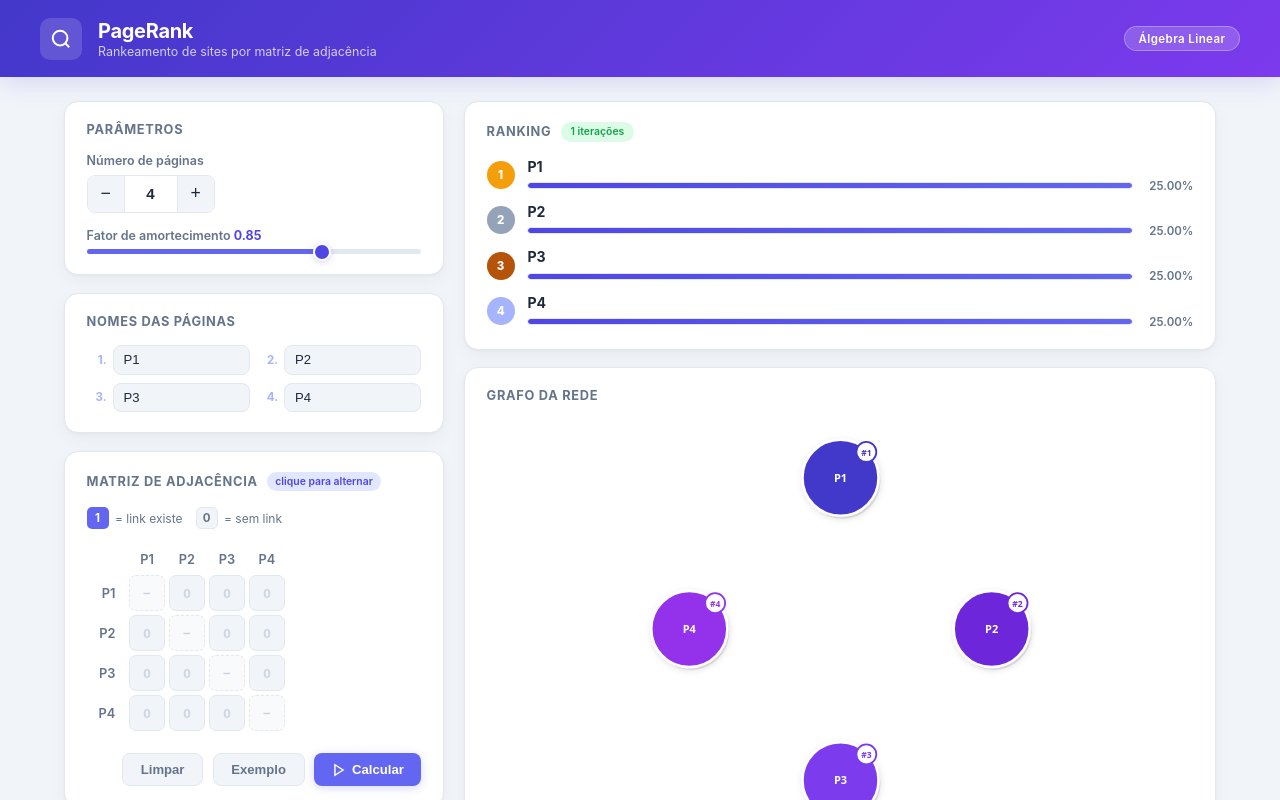
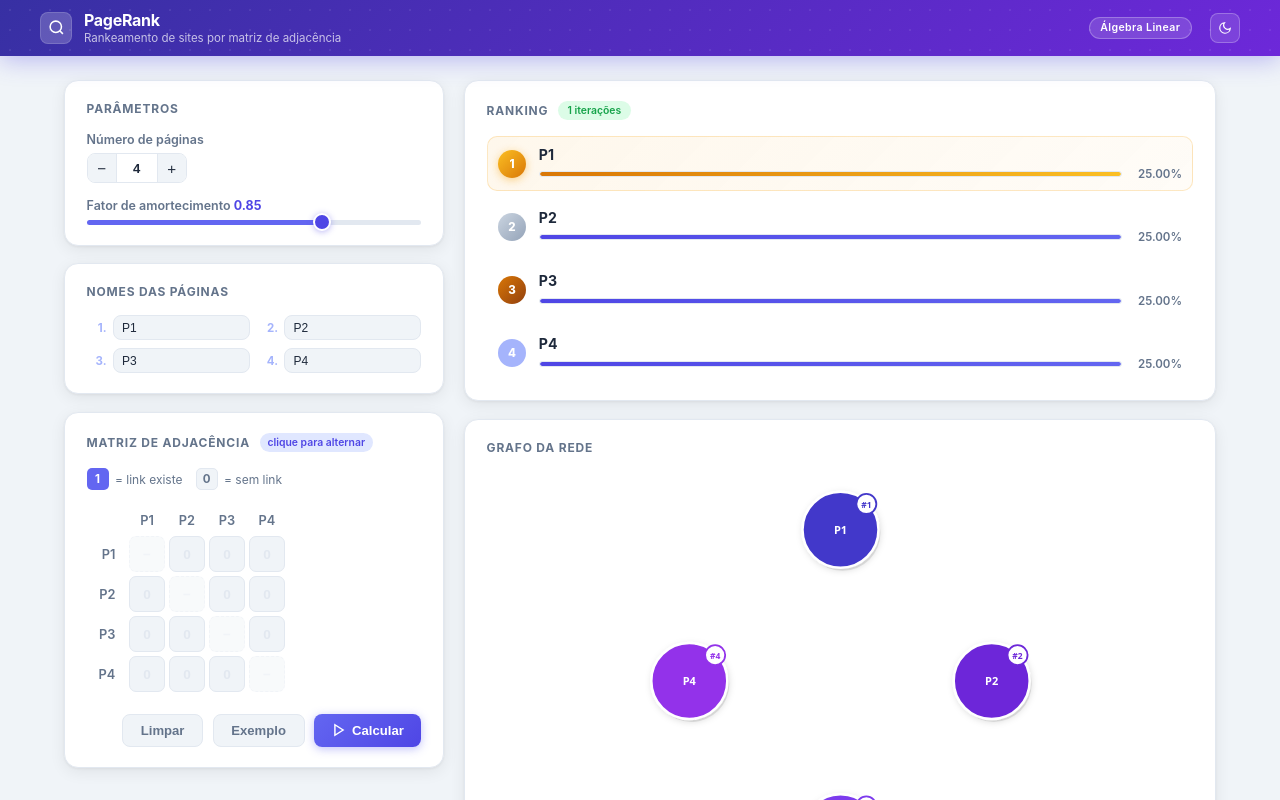
Before and after one commit to guimaiaa/web-ranking, a plain HTML site: page index.html in a window 1280 px wide. Both pictures are taken after a click on the button "Calcular". Shown: the top 800 px of the page. Drawn offline with Linux system fonts and the light colour scheme.

Commit message:
add night mode and adjust spacing

```diff
--- a/app.js
+++ b/app.js
@@ -151,7 +151,7 @@ function renderRanking(scores, iterations) {
 
   indexed.forEach((entry, pos) => {
     const li = document.createElement('li');
-    li.className = 'rank-item';
+    li.className = pos === 0 ? 'rank-item rank-first' : 'rank-item';
     li.style.animationDelay = `${pos * 60}ms`;
 
     const posClass = pos === 0 ? 'gold' : pos === 1 ? 'silver' : pos === 2 ? 'bronze' : 'other';
@@ -165,7 +165,7 @@ function renderRanking(scores, iterations) {
           <div class="rank-bar-bg">
             <div class="rank-bar" style="width:0%" data-pct="${pct}"></div>
           </div>
-          <div class="rank-score">${(entry.s * 100).toFixed(2)}%</div>
+          <div class="rank-score" data-score="${(entry.s * 100).toFixed(6)}">0.00%</div>
         </div>
       </div>
     `;
@@ -175,6 +175,17 @@ function renderRanking(scores, iterations) {
   requestAnimationFrame(() => {
     document.querySelectorAll('.rank-bar').forEach(bar => {
       bar.style.width = bar.dataset.pct + '%';
+    });
+    document.querySelectorAll('.rank-score').forEach(el => {
+      const target = parseFloat(el.dataset.score);
+      const t0 = performance.now();
+      const dur = 750;
+      (function tick(now) {
+        const p = Math.min((now - t0) / dur, 1);
+        const ease = 1 - Math.pow(1 - p, 3);
+        el.textContent = (target * ease).toFixed(2) + '%';
+        if (p < 1) requestAnimationFrame(tick);
+      })(t0);
     });
   });
 }
@@ -198,6 +209,8 @@ function drawGraph(scores) {
   const cy     = H / 2;
   const radius = Math.min(W, H) * 0.36;
 
+  svg.style.opacity = '0';
+  svg.style.transition = 'opacity .5s ease';
   svg.innerHTML = '';
 
   const pos = Array.from({ length: n }, (_, i) => {
@@ -267,6 +280,7 @@ function drawGraph(scores) {
 
     svg.appendChild(g);
   }
+  requestAnimationFrame(() => requestAnimationFrame(() => { svg.style.opacity = '1'; }));
 }
 
 function drawEdge(svg, from, to, r1, r2, bidir) {
@@ -376,6 +390,16 @@ document.addEventListener('DOMContentLoaded', () => {
   slider.addEventListener('input', updateSlider);
   updateSlider();
 
+  const themeBtn = document.getElementById('btn-theme');
+  const root = document.documentElement;
+  function setTheme(dark) {
+    root.setAttribute('data-theme', dark ? 'dark' : '');
+    localStorage.setItem('pr-theme', dark ? 'dark' : 'light');
+  }
+  const saved = localStorage.getItem('pr-theme');
+  setTheme(saved ? saved === 'dark' : window.matchMedia('(prefers-color-scheme: dark)').matches);
+  themeBtn.addEventListener('click', () => setTheme(root.getAttribute('data-theme') !== 'dark'));
+
   document.getElementById('btn-clear').addEventListener('click', () => {
     adj = Array.from({ length: n }, () => new Array(n).fill(0));
     renderMatrix();
--- a/index.html
+++ b/index.html
@@ -20,6 +20,18 @@
         <p>Rankeamento de sites por matriz de adjacência</p>
       </div>
       <div class="badge">Álgebra Linear</div>
+      <button id="btn-theme" class="theme-toggle" aria-label="Alternar tema">
+        <svg class="icon-moon" viewBox="0 0 24 24" fill="none" stroke="currentColor" stroke-width="2">
+          <path d="M21 12.79A9 9 0 1 1 11.21 3 7 7 0 0 0 21 12.79z"/>
+        </svg>
+        <svg class="icon-sun" viewBox="0 0 24 24" fill="none" stroke="currentColor" stroke-width="2">
+          <circle cx="12" cy="12" r="5"/>
+          <line x1="12" y1="1" x2="12" y2="3"/><line x1="12" y1="21" x2="12" y2="23"/>
+          <line x1="4.22" y1="4.22" x2="5.64" y2="5.64"/><line x1="18.36" y1="18.36" x2="19.78" y2="19.78"/>
+          <line x1="1" y1="12" x2="3" y2="12"/><line x1="21" y1="12" x2="23" y2="12"/>
+          <line x1="4.22" y1="19.78" x2="5.64" y2="18.36"/><line x1="18.36" y1="5.64" x2="19.78" y2="4.22"/>
+        </svg>
+      </button>
     </div>
   </header>
 
--- a/style.css
+++ b/style.css
@@ -5,14 +5,25 @@
   --p-dark: #4f46e5;
   --p-dim:  #e0e7ff;
   --p-mid:  #a5b4fc;
-  --bg:     #f1f5f9;
+  --bg:     #f0f4f8;
   --card:   #ffffff;
   --text:   #1e293b;
   --muted:  #64748b;
   --border: #e2e8f0;
-  --sh:     0 1px 3px #0000000a, 0 6px 18px #0000000a;
+  --sh:     0 1px 3px rgba(0,0,0,.06), 0 4px 16px rgba(0,0,0,.07);
   --r:      14px;
   --r-sm:   8px;
+}
+
+:root[data-theme="dark"] {
+  --bg:     #0d1117;
+  --card:   #161b22;
+  --text:   #cdd9e5;
+  --muted:  #768390;
+  --border: #30363d;
+  --p-dim:  rgba(99,102,241,.12);
+  --p-mid:  #818cf8;
+  --sh:     0 1px 4px rgba(0,0,0,.4), 0 4px 20px rgba(0,0,0,.35);
 }
 
 body {
@@ -20,46 +31,76 @@ body {
   background: var(--bg);
   color: var(--text);
   min-height: 100vh;
-  font-size: 14px;
+  font-size: 13px;
+  transition: background .25s ease, color .25s ease;
 }
 
 header {
-  background: linear-gradient(135deg, #4338ca 0%, #7c3aed 100%);
+  background: linear-gradient(135deg, #3730a3 0%, #6d28d9 100%);
   color: #fff;
-  padding: 1.1rem 2rem;
-  box-shadow: 0 4px 24px #4f46e530;
+  padding: 0.65rem 2rem;
+  box-shadow: 0 4px 24px rgba(79,70,229,.35);
   position: sticky;
   top: 0;
   z-index: 100;
+  overflow: hidden;
+}
+header::before {
+  content: '';
+  position: absolute;
+  inset: 0;
+  background-image: radial-gradient(circle, rgba(255,255,255,.08) 1px, transparent 1px);
+  background-size: 20px 20px;
+  pointer-events: none;
 }
 .header-inner {
   display: flex;
   align-items: center;
-  gap: 1rem;
+  gap: .75rem;
   max-width: 1200px;
   margin: 0 auto;
+  position: relative;
 }
 .logo {
-  background: rgba(255,255,255,.15);
-  border-radius: 10px;
-  width: 42px; height: 42px;
+  background: rgba(255,255,255,.2);
+  border-radius: 8px;
+  width: 32px; height: 32px;
   display: flex; align-items: center; justify-content: center;
   flex-shrink: 0;
+  border: 1px solid rgba(255,255,255,.15);
 }
-.logo svg { width: 22px; height: 22px; }
-header h1 { font-size: 1.25rem; font-weight: 700; letter-spacing: -.3px; }
-header p  { font-size: .78rem; opacity: .75; margin-top: 1px; }
+.logo svg { width: 17px; height: 17px; }
+header h1 { font-size: 1rem; font-weight: 700; letter-spacing: -.3px; }
+header p  { font-size: .72rem; opacity: .7; margin-top: 1px; }
 .badge {
   margin-left: auto;
-  background: rgba(255,255,255,.18);
-  border: 1px solid rgba(255,255,255,.3);
+  background: rgba(255,255,255,.15);
+  border: 1px solid rgba(255,255,255,.25);
   border-radius: 20px;
-  padding: .3rem .85rem;
-  font-size: .72rem;
+  padding: .2rem .65rem;
+  font-size: .66rem;
   font-weight: 600;
   letter-spacing: .4px;
   white-space: nowrap;
 }
+
+.theme-toggle {
+  width: 30px; height: 30px;
+  border-radius: 8px;
+  border: 1px solid rgba(255,255,255,.25);
+  background: rgba(255,255,255,.12);
+  color: #fff;
+  cursor: pointer;
+  display: flex; align-items: center; justify-content: center;
+  margin-left: .4rem;
+  flex-shrink: 0;
+  transition: background .15s;
+}
+.theme-toggle:hover { background: rgba(255,255,255,.25); }
+.theme-toggle svg { width: 14px; height: 14px; }
+.theme-toggle .icon-sun  { display: none; }
+:root[data-theme="dark"] .theme-toggle .icon-moon { display: none; }
+:root[data-theme="dark"] .theme-toggle .icon-sun  { display: block; }
 
 main {
   display: grid;
@@ -78,12 +119,13 @@ main {
   box-shadow: var(--sh);
   padding: 1.25rem 1.35rem;
   border: 1px solid var(--border);
+  transition: background .25s ease, border-color .25s ease, box-shadow .25s ease;
 }
 .card-title {
-  font-size: .8rem;
+  font-size: .75rem;
   font-weight: 700;
   text-transform: uppercase;
-  letter-spacing: .7px;
+  letter-spacing: .8px;
   color: var(--muted);
   margin-bottom: 1rem;
   display: flex;
@@ -100,6 +142,7 @@ main {
   letter-spacing: 0;
   font-weight: 600;
 }
+:root[data-theme="dark"] .hint-tag { color: var(--p-mid); }
 
 .field {
   display: flex;
@@ -114,6 +157,7 @@ main {
   color: var(--muted);
 }
 .field em { color: var(--p-dark); font-style: normal; font-weight: 700; }
+:root[data-theme="dark"] .field em { color: var(--p-mid); }
 
 .stepper {
   display: flex;
@@ -122,34 +166,38 @@ main {
   border-radius: var(--r-sm);
   overflow: hidden;
   width: fit-content;
+  transition: border-color .25s;
 }
 .stepper button {
   background: var(--bg);
   border: none;
-  width: 36px; height: 36px;
-  font-size: 1.1rem;
+  width: 28px; height: 28px;
+  font-size: .95rem;
   cursor: pointer;
   color: var(--text);
-  transition: background .15s;
+  transition: background .15s, color .15s;
 }
 .stepper button:hover { background: var(--p-dim); color: var(--p-dark); }
 .stepper input[type=number] {
-  width: 54px; height: 36px;
+  width: 42px; height: 28px;
   border: none;
   border-left: 1.5px solid var(--border);
   border-right: 1.5px solid var(--border);
   text-align: center;
-  font-size: .95rem;
+  font-size: .82rem;
   font-weight: 700;
   color: var(--text);
+  background: var(--card);
   -moz-appearance: textfield;
   outline: none;
+  transition: background .25s, color .25s, border-color .25s;
 }
 .stepper input[type=number]::-webkit-inner-spin-button,
 .stepper input[type=number]::-webkit-outer-spin-button { -webkit-appearance: none; }
 
 input[type=range] {
   -webkit-appearance: none;
+  width: 100%;
   height: 5px;
   border-radius: 3px;
   background: linear-gradient(to right, var(--p) 0%, var(--p) var(--pct, 85%), var(--border) var(--pct, 85%));
@@ -161,9 +209,10 @@ input[type=range]::-webkit-slider-thumb {
   width: 18px; height: 18px;
   border-radius: 50%;
   background: var(--p-dark);
-  border: 2.5px solid #fff;
-  box-shadow: 0 1px 6px #4f46e540;
+  border: 2.5px solid var(--card);
+  box-shadow: 0 1px 6px rgba(79,70,229,.4);
   cursor: pointer;
+  transition: background .15s;
 }
 
 .names-grid {
@@ -188,17 +237,17 @@ input[type=range]::-webkit-slider-thumb {
   width: 100%;
   border: 1.5px solid var(--border);
   border-radius: var(--r-sm);
-  padding: .4rem .6rem;
-  font-size: .82rem;
+  padding: .28rem .5rem;
+  font-size: .75rem;
   color: var(--text);
+  background: var(--bg);
   outline: none;
-  transition: border-color .15s, box-shadow .15s;
-  background: var(--bg);
+  transition: border-color .15s, box-shadow .15s, background .25s, color .25s;
 }
 .name-input-wrap input:focus {
   border-color: var(--p);
-  box-shadow: 0 0 0 3px #6366f120;
-  background: #fff;
+  box-shadow: 0 0 0 3px rgba(99,102,241,.15);
+  background: var(--card);
 }
 
 .matrix-card { overflow-x: auto; }
@@ -254,21 +303,22 @@ input[type=range]::-webkit-slider-thumb {
 }
 .matrix-cell.is-0 {
   background: var(--bg);
-  color: #cbd5e1;
+  color: var(--border);
   border: 1.5px solid var(--border);
 }
 .matrix-cell.is-0:hover { background: var(--p-dim); color: var(--p-dark); transform: scale(1.08); }
 .matrix-cell.is-1 {
   background: var(--p);
   color: #fff;
-  box-shadow: 0 2px 8px #6366f140;
+  box-shadow: 0 2px 8px rgba(99,102,241,.35);
 }
 .matrix-cell.is-1:hover { background: var(--p-dark); transform: scale(1.08); }
 .matrix-cell.is-diag {
-  background: #f8fafc;
-  color: #cbd5e1;
+  background: var(--bg);
+  color: var(--border);
   border: 1.5px dashed var(--border);
   cursor: not-allowed;
+  opacity: .45;
 }
 
 .actions {
@@ -297,11 +347,11 @@ input[type=range]::-webkit-slider-thumb {
 }
 .btn.ghost:hover { background: var(--p-dim); color: var(--p-dark); border-color: var(--p-mid); }
 .btn.primary {
-  background: var(--p);
+  background: linear-gradient(135deg, var(--p) 0%, var(--p-dark) 100%);
   color: #fff;
-  box-shadow: 0 2px 10px #6366f140;
+  box-shadow: 0 2px 10px rgba(99,102,241,.4);
 }
-.btn.primary:hover { background: var(--p-dark); transform: translateY(-1px); box-shadow: 0 4px 14px #6366f145; }
+.btn.primary:hover { transform: translateY(-1px); box-shadow: 0 4px 16px rgba(99,102,241,.5); }
 .btn.primary:active { transform: translateY(0); }
 
 .placeholder {
@@ -309,12 +359,13 @@ input[type=range]::-webkit-slider-thumb {
   flex-direction: column;
   align-items: center;
   gap: .75rem;
-  padding: 2rem 1rem;
+  padding: 2.5rem 1rem;
   color: var(--muted);
   text-align: center;
 }
-.placeholder svg { width: 40px; height: 40px; opacity: .35; }
+.placeholder svg { width: 44px; height: 44px; opacity: .25; }
 .placeholder p { font-size: .85rem; line-height: 1.6; }
+.placeholder strong { color: var(--p); font-weight: 700; }
 
 .iters-badge {
   font-size: .65rem;
@@ -327,12 +378,13 @@ input[type=range]::-webkit-slider-thumb {
   letter-spacing: 0;
 }
 .iters-badge.hidden { display: none; }
+:root[data-theme="dark"] .iters-badge { background: rgba(22,163,74,.15); color: #4ade80; }
 
 .ranking-list {
   list-style: none;
   display: flex;
   flex-direction: column;
-  gap: .65rem;
+  gap: .5rem;
 }
 .ranking-list.hidden { display: none; }
 
@@ -341,7 +393,20 @@ input[type=range]::-webkit-slider-thumb {
   align-items: center;
   gap: .8rem;
   animation: slideIn .3s ease both;
+  padding: .55rem .65rem;
+  border-radius: 10px;
+  border: 1px solid transparent;
+  transition: background .15s, border-color .15s;
 }
+.rank-item:hover { background: var(--bg); }
+.rank-item.rank-first {
+  background: linear-gradient(135deg, rgba(245,158,11,.08) 0%, rgba(245,158,11,.03) 100%);
+  border-color: rgba(245,158,11,.22);
+}
+.rank-item.rank-first:hover {
+  background: linear-gradient(135deg, rgba(245,158,11,.13) 0%, rgba(245,158,11,.06) 100%);
+}
+
 @keyframes slideIn {
   from { opacity: 0; transform: translateX(-10px); }
   to   { opacity: 1; transform: translateX(0); }
@@ -355,9 +420,9 @@ input[type=range]::-webkit-slider-thumb {
   flex-shrink: 0;
   color: #fff;
 }
-.rank-pos.gold   { background: #f59e0b; }
-.rank-pos.silver { background: #94a3b8; }
-.rank-pos.bronze { background: #b45309; }
+.rank-pos.gold   { background: linear-gradient(135deg, #fbbf24, #d97706); box-shadow: 0 2px 8px rgba(245,158,11,.45); }
+.rank-pos.silver { background: linear-gradient(135deg, #cbd5e1, #94a3b8); }
+.rank-pos.bronze { background: linear-gradient(135deg, #d97706, #92400e); }
 .rank-pos.other  { background: var(--p-mid); }
 
 .rank-info { flex: 1; min-width: 0; }
@@ -369,14 +434,14 @@ input[type=range]::-webkit-slider-thumb {
   text-overflow: ellipsis;
 }
 .rank-bar-wrap {
-  margin-top: .25rem;
+  margin-top: .28rem;
   display: flex;
   align-items: center;
   gap: .5rem;
 }
 .rank-bar-bg {
   flex: 1;
-  height: 7px;
+  height: 6px;
   background: var(--bg);
   border-radius: 4px;
   overflow: hidden;
@@ -386,7 +451,10 @@ input[type=range]::-webkit-slider-thumb {
   height: 100%;
   border-radius: 4px;
   background: linear-gradient(90deg, var(--p-dark), var(--p));
-  transition: width .5s cubic-bezier(.4,0,.2,1);
+  transition: width .6s cubic-bezier(.4,0,.2,1);
+}
+.rank-item.rank-first .rank-bar {
+  background: linear-gradient(90deg, #d97706, #fbbf24);
 }
 .rank-score {
   font-size: .72rem;
@@ -413,6 +481,33 @@ input[type=range]::-webkit-slider-thumb {
   display: block;
 }
 
+/* ── Animations ── */
+@keyframes fadeUp {
+  from { opacity: 0; transform: translateY(16px); }
+  to   { opacity: 1; transform: translateY(0); }
+}
+@keyframes btnGlow {
+  0%, 100% { box-shadow: 0 2px 10px rgba(99,102,241,.4); }
+  50%       { box-shadow: 0 2px 24px rgba(99,102,241,.7), 0 0 0 4px rgba(99,102,241,.1); }
+}
+@keyframes headerIn {
+  from { opacity: 0; transform: translateY(-8px); }
+  to   { opacity: 1; transform: translateY(0); }
+}
+
+header { animation: headerIn .35s ease both; }
+
+.card { animation: fadeUp .45s ease both; }
+.left  .card:nth-child(1) { animation-delay: .06s; }
+.left  .card:nth-child(2) { animation-delay: .14s; }
+.left  .card:nth-child(3) { animation-delay: .22s; }
+.right .card:nth-child(1) { animation-delay: .12s; }
+.right .card:nth-child(2) { animation-delay: .20s; }
+
+#btn-calc { animation: btnGlow 2.8s ease-in-out infinite; }
+#btn-calc:hover,
+#btn-calc:active { animation: none; }
+
 @media (max-width: 860px) {
   main { grid-template-columns: 1fr; }
   .names-grid { grid-template-columns: 1fr 1fr 1fr; }
```
